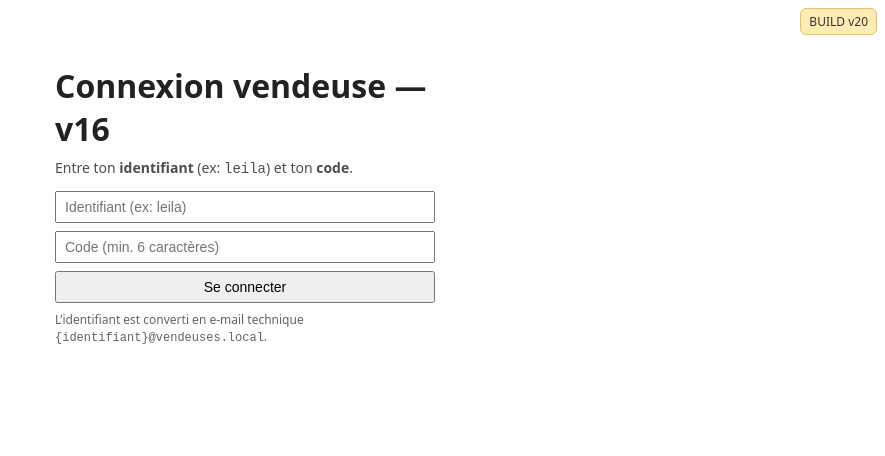
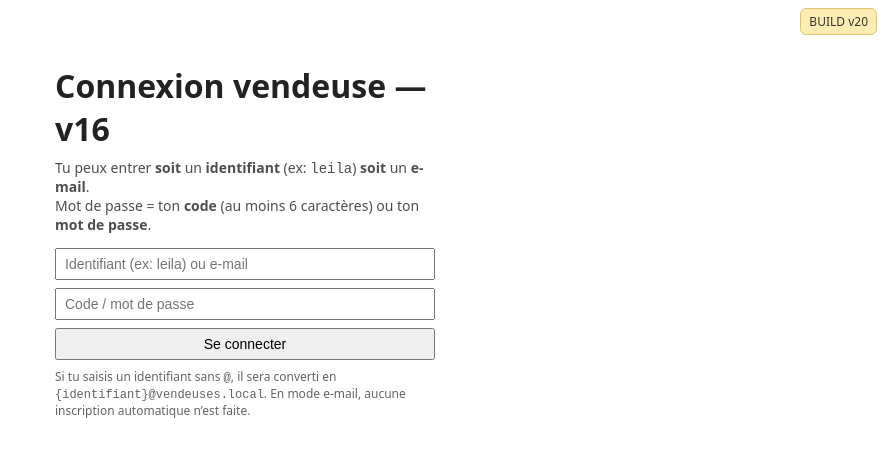
Before and after one commit to ferhoud/bakery-sellers-app, a React (Vite) app: page / in a window 1280 px wide. Shown: the top 456 px of the page, without its empty margins (395-1280 px from the left). Built offline with nearby package versions, Linux system fonts and the light colour scheme; no server answers.

Commit message:
Update App.tsx

```diff
--- a/src/App.tsx
+++ b/src/App.tsx
@@ -16,40 +16,70 @@ type Seller = {
 
 type TabKey = "planning" | "absences" | "admin"
 
-/** Écran de connexion identifiant + code */
+/** Connexion: accepte soit un identifiant (=> identifiant@vendeuses.local), soit un e-mail */
 function AuthView() {
-  const [username, setUsername] = useState("")
-  const [code, setCode] = useState("")
+  const [login, setLogin] = useState("") // identifiant OU e-mail
+  const [password, setPassword] = useState("") // code ou mot de passe
   const [error, setError] = useState<string | null>(null)
   const [loading, setLoading] = useState(false)
 
-  const toEmail = (u: string) => `${u.trim().toLowerCase()}@vendeuses.local`
+  const toEmailFromLogin = (v: string) => {
+    const t = v.trim()
+    // Si l'utilisateur saisit un e-mail, on le prend tel quel
+    if (t.includes("@")) return t.toLowerCase()
+    // Sinon, on convertit l'identifiant en e-mail technique
+    return `${t.toLowerCase()}@vendeuses.local`
+  }
+
+  const isEmail = (v: string) => v.trim().includes("@")
 
   const signInOrUp = async (e: React.FormEvent) => {
     e.preventDefault()
     setError(null)
 
-    const u = username.trim().toLowerCase()
-    if (!u) { setError("Renseigne l’identifiant."); return }
-    if (code.length < 6) { setError("Le code doit contenir au moins 6 caractères."); return }
+    const raw = login.trim()
+    if (!raw) { setError("Renseigne l’identifiant ou l’e-mail."); return }
+    if (password.length < 6) { setError("Le mot de passe / code doit contenir au moins 6 caractères."); return }
 
     setLoading(true)
-    const email = toEmail(u)
+    const email = toEmailFromLogin(raw)
 
-    // 1) Essayer de se connecter
-    const { error: signInError } = await supabase.auth.signInWithPassword({ email, password: code })
-    if (signInError) {
-      // 2) Si échec, créer l’utilisateur (Confirm Email = OFF côté Supabase)
-      const { error: signUpError } = await supabase.auth.signUp({ email, password: code })
-      if (signUpError) { setError(signUpError.message); setLoading(false); return }
+    // 1) Tenter la connexion
+    const { error: signInError } = await supabase.auth.signInWithPassword({
+      email,
+      password
+    })
 
-      // 3) Créer/compléter la fiche dans sellers (si besoin)
-      try { await supabase.from("sellers").insert({ name: username, username: u, email }).select().single() } catch {}
+    // 2) Si échec et QUE l'utilisateur a saisi un identifiant (pas d'@), on l'inscrit automatiquement
+    if (signInError && !isEmail(raw)) {
+      const { error: signUpError } = await supabase.auth.signUp({ email, password })
+      if (signUpError) {
+        setError(signUpError.message)
+        setLoading(false)
+        return
+      }
+      // Créer/compléter la fiche vendeuse
+      try {
+        await supabase
+          .from("sellers")
+          .insert({ name: raw, username: raw.toLowerCase(), email })
+          .select()
+          .single()
+      } catch {}
+      // Reconnexion après inscription
+      const { error: signInError2 } = await supabase.auth.signInWithPassword({ email, password })
+      if (signInError2) {
+        setError(signInError2.message)
+        setLoading(false)
+        return
+      }
+    } else if (signInError && isEmail(raw)) {
+      // En mode e-mail, on n'inscrit pas automatiquement (sécurité)
+      setError("E-mail ou mot de passe incorrect.")
+      setLoading(false)
+      return
+    }
 
-      // 4) Reconnexion
-      const { error: signInError2 } = await supabase.auth.signInWithPassword({ email, password: code })
-      if (signInError2) { setError(signInError2.message); setLoading(false); return }
-    }
     setLoading(false)
   }
 
@@ -57,20 +87,21 @@ function AuthView() {
     <div style={{ maxWidth: 380, margin: "64px auto", fontFamily: "system-ui" }}>
       <h1 style={{ marginBottom: 8 }}>Connexion vendeuse — v16</h1>
       <p style={{ marginTop: 0, opacity: 0.8, fontSize: 14 }}>
-        Entre ton <strong>identifiant</strong> (ex: <code>leila</code>) et ton <strong>code</strong>.
+        Tu peux entrer <strong>soit</strong> un <strong>identifiant</strong> (ex: <code>leila</code>) <strong>soit</strong> un <strong>e-mail</strong>.<br />
+        Mot de passe = ton <strong>code</strong> (au moins 6 caractères) ou ton <strong>mot de passe</strong>.
       </p>
 
       <form onSubmit={signInOrUp} style={{ display: "grid", gap: 8 }}>
         <input
-          placeholder="Identifiant (ex: leila)"
-          value={username}
-          onChange={(e) => setUsername(e.target.value)}
+          placeholder="Identifiant (ex: leila) ou e-mail"
+          value={login}
+          onChange={(e) => setLogin(e.target.value)}
         />
         <input
           type="password"
-          placeholder="Code (min. 6 caractères)"
-          value={code}
-          onChange={(e) => setCode(e.target.value)}
+          placeholder="Code / mot de passe"
+          value={password}
+          onChange={(e) => setPassword(e.target.value)}
         />
         <button disabled={loading} type="submit">
           {loading ? "Connexion..." : "Se connecter"}
@@ -80,7 +111,8 @@ function AuthView() {
       {error && <p style={{ color: "crimson" }}>{error}</p>}
 
       <p style={{ fontSize: 12, opacity: 0.7, marginTop: 8 }}>
-        L’identifiant est converti en e-mail technique <code>{`{identifiant}@vendeuses.local`}</code>.
+        Si tu saisis un identifiant sans <code>@</code>, il sera converti en <code>{`{identifiant}@vendeuses.local`}</code>.{" "}
+        En mode e-mail, aucune inscription automatique n’est faite.
       </p>
     </div>
   )
@@ -101,7 +133,9 @@ export default function App() {
       setSession(data.session)
       setReady(true)
     })()
-    const { data: sub } = supabase.auth.onAuthStateChange((_event, newSession) => { setSession(newSession) })
+    const { data: sub } = supabase.auth.onAuthStateChange((_event, newSession) => {
+      setSession(newSession)
+    })
     return () => { sub.subscription.unsubscribe() }
   }, [])
 
@@ -148,7 +182,7 @@ export default function App() {
         <div style={{ marginTop: 16 }}>
           <h2>Admin</h2>
           <p style={{ opacity: 0.8 }}>
-            Zone réservée à l’admin. Ici on pourra ajouter : export des heures, gestion des remplacements, notifications, etc.
+            Zone réservée à l’admin (exports d’heures, remplacements, notifications…)
           </p>
         </div>
       )}
```
